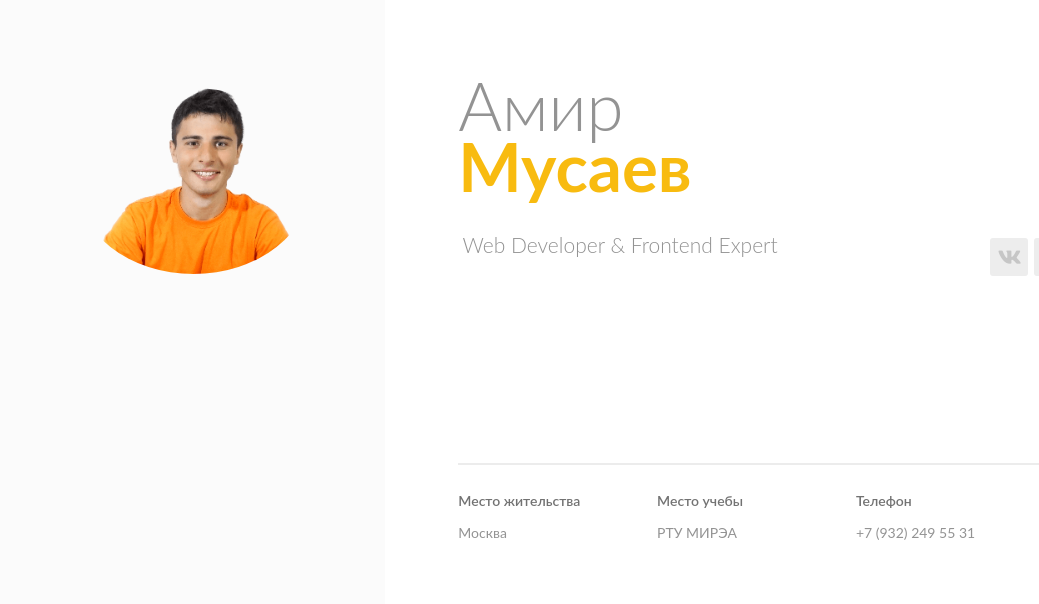
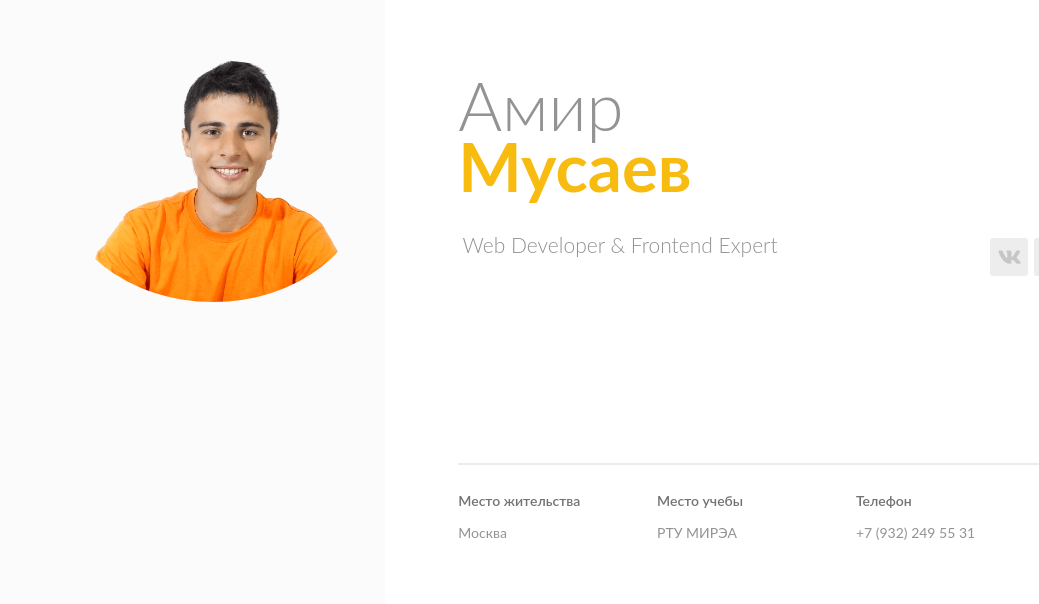
Before and after one commit to musaevonline/my, a plain HTML site: page index.html in a window 1280 px wide. Shown: the part 193-797 px from the top of the page, 0-1039 px from the left. Drawn offline with Linux system fonts and the light colour scheme; a web font is replaced by a local one.

Commit message:
fix: avatar blur

```diff
--- a/assets/css/main.css
+++ b/assets/css/main.css
@@ -1923,7 +1923,7 @@ img[height] {
 
 @media (min-width: 760px) {
     .o-section__header {
-        padding: 3.15rem 3.5rem 1.4rem;
+        padding: 3.15rem 1.5rem 1.4rem;
     }
 
     .o-section--header .o-section__header {
@@ -1980,7 +1980,7 @@ img[height] {
 
 @media (min-width: 1200px) {
     .o-section__header {
-        padding: 4.375rem 5.25rem 1.6625rem;
+        padding: 4.375rem 1.25rem 1.6625rem;
     }
 
     .o-section__content {
@@ -2228,19 +2228,7 @@ img[height] {
 
 .c-avatar__img {
     border-radius: 50%;
-    width: 11rem;
-}
-
-@media (min-width: 760px) {
-    .c-avatar__img {
-        width: 14rem;
-    }
-}
-
-@media (min-width: 1200px) {
-    .c-avatar__img {
-        width: 100%;
-    }
+    width: 22rem;
 }
 
 .c-intro p {
```
